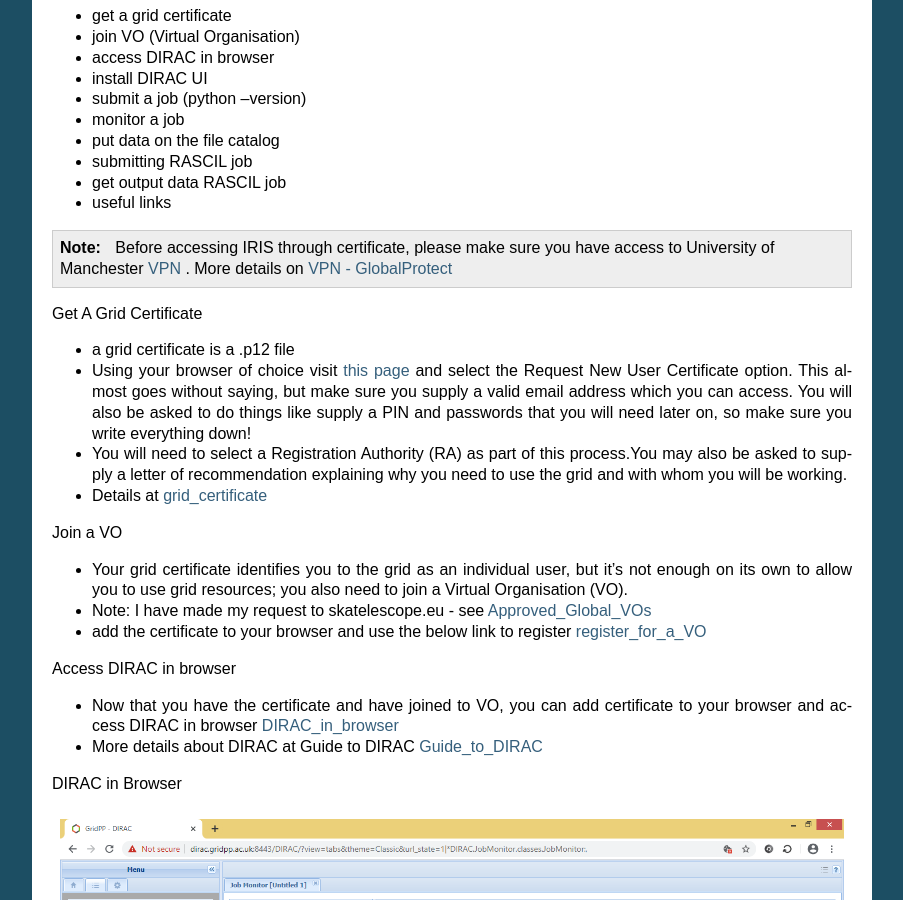
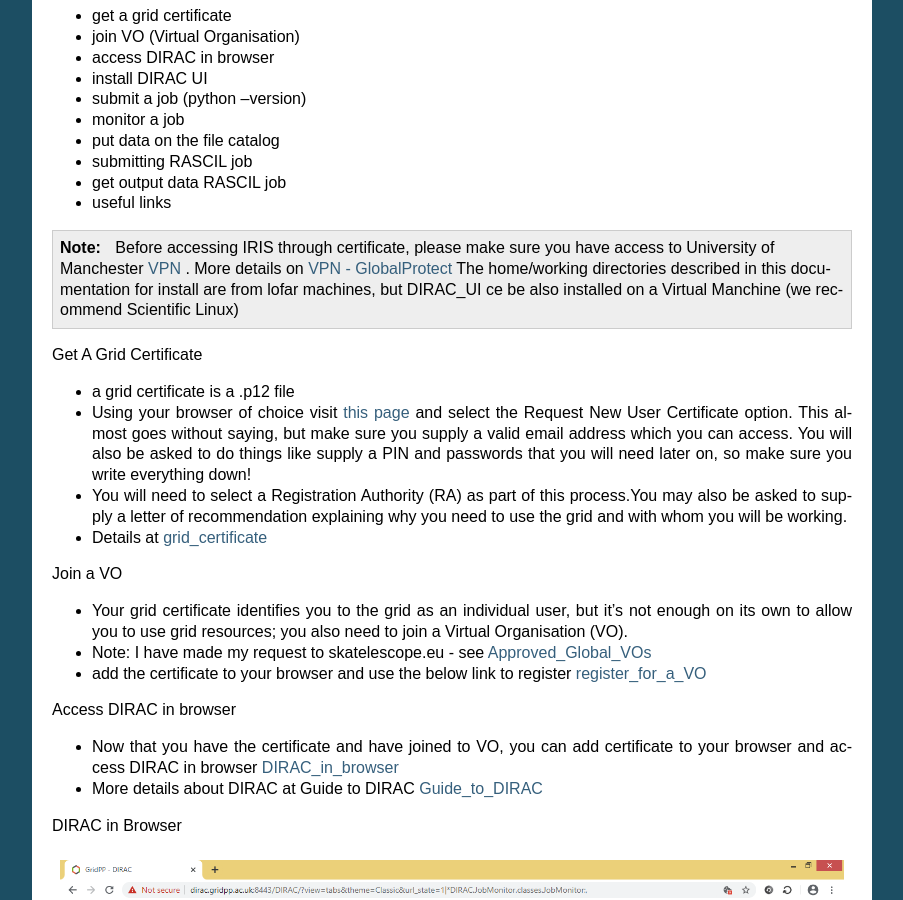
Before and after one commit to cimpani/IRISDocumentation, a Sphinx documentation site: the page built from source/signupIR.rst, in a window 1280 px wide and 900 px high, scrolled down 2764 px. Shown: the whole window, without its empty margins (198-1101 px from the left). Built offline with Sphinx 7.4.7, drawn with Linux system fonts in a browser that asks for light colours.

Commit message:
Update signupIR.rst

```diff
--- a/source/signupIR.rst
+++ b/source/signupIR.rst
@@ -139,7 +139,7 @@
 
 .. note::
 
-  Before accessing IRIS through certificate, please make sure you have access to University of Manchester `VPN <https://www.itservices.manchester.ac.uk/ourservices/popular/vpn/>`_ . More details on `VPN - GlobalProtect <https://www.itservices.manchester.ac.uk/ourservices/catalogue/network-connectivity/vpn/>`_
+  Before accessing IRIS through certificate, please make sure you have access to University of Manchester `VPN <https://www.itservices.manchester.ac.uk/ourservices/popular/vpn/>`_ . More details on `VPN - GlobalProtect <https://www.itservices.manchester.ac.uk/ourservices/catalogue/network-connectivity/vpn/>`_ The home/working directories described in this documentation for install are from lofar machines, but DIRAC_UI ce be also installed on a Virtual Manchine (we recommend Scientific Linux)
 
 
 Get A Grid Certificate
```
